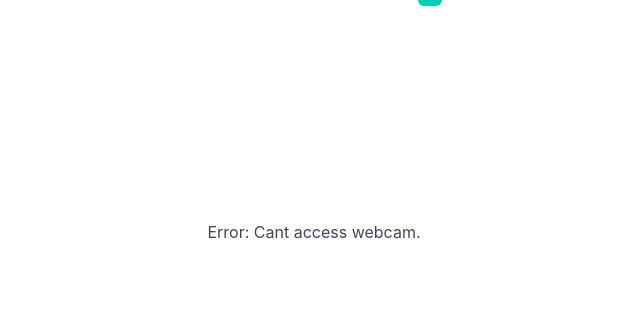
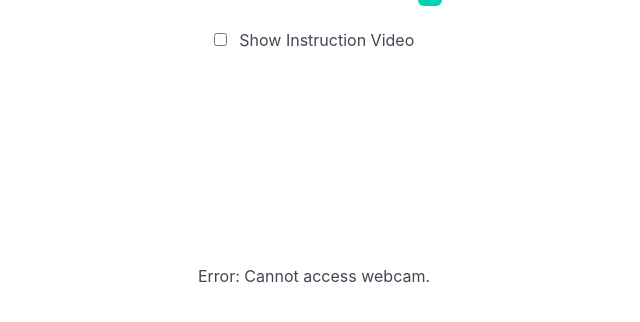
Before and after one commit to koenigscode/asl-project, a Django app: template server/app/templates/app/study.html in a window 1280 px wide. Shown: the part 162-484 px from the top of the page, without its empty margins (326-966 px from the left). Run offline with Django 5.2, Linux system fonts and the light colour scheme; the template is opened without the code that fills it, so the values that code supplies are empty; parts of the project's set-up code (start-up, migrations or seed data) failed here and were passed over.

Commit message:
#10 Show instruction video if checkbox is checked

```diff
--- a/server/app/templates/app/study.html
+++ b/server/app/templates/app/study.html
@@ -1,15 +1,32 @@
 {% extends "app/base.html" %}
+{% load static %}
 {% block title %}Study{% endblock %}
 
 {% block content %}
 <section class="section">
     <div class="container">
         <h1 class="title has-text-centered">Study</h1>
-        <h2 class="subtitle has-text-centered">Sign the following word: <span class="tag is-medium is-primary">{{ word }}</span></h2>
+        <h2 class="subtitle has-text-centered">
+            Sign the following word: <span class="tag is-medium is-primary">{{ word }}</span>
+        </h2>
 
         <div class="is-flex is-flex-direction-column is-align-items-center">
-            <video id="preview" autoplay muted style="max-width: 100%; transform: scaleX(-1);"></video>
-            <br>
+
+            <label class="checkbox mb-5">
+                <input type="checkbox" id="showInstructionSwitch">
+                <span class="ml-2">Show Instruction Video</span>
+            </label>
+
+            <div class="is-flex is-item-align-center is-justify-content-center mb-5">
+
+                <video id="preview" autoplay muted style="max-width: 100%; transform: scaleX(-1);" class="mr-3"></video>
+
+                <video id="instructionVideo" muted autoplay loop style="max-width: 50%; display: none;">
+                    <source src="{% static instruction_video %}" type="video/mp4">
+                    Your browser does not support the video tag.
+                </video>
+
+            </div>
 
             <div class="buttons" id="buttonContainer" style="display: none;">
                 <button class="button is-primary" id="startBtn">Start Recording</button>
@@ -34,23 +51,45 @@
     const status = document.getElementById('status');
     const buttonContainer = document.getElementById('buttonContainer');
     const nextBtn = document.getElementById('nextBtn');
+    const instructionVideo = document.getElementById('instructionVideo');
+    const showInstructionSwitch = document.getElementById('showInstructionSwitch');
+
+    function restoreCheckboxState() {
+        const isChecked = localStorage.getItem('showInstruction') === 'true';
+        showInstructionSwitch.checked = isChecked;
+        toggleInstructionVideo(isChecked);
+    }
+
+    function toggleInstructionVideo(show) {
+        instructionVideo.style.display = show ? 'block' : 'none';
+        if (show) {
+            instructionVideo.play();
+        } else {
+            instructionVideo.pause();
+            instructionVideo.currentTime = 0;
+        }
+    }
+
+    showInstructionSwitch.addEventListener('change', () => {
+        const isChecked = showInstructionSwitch.checked;
+        localStorage.setItem('showInstruction', isChecked);
+        toggleInstructionVideo(isChecked);
+    });
 
     async function initPreview() {
         try {
             stream = await navigator.mediaDevices.getUserMedia({video: true, audio: false});
             preview.srcObject = stream;
             status.textContent = 'Video preview is ready.';
-
-            // show buttons
             buttonContainer.style.display = 'flex';
         } catch (error) {
-            status.textContent = 'Error: Cant access webcam.';
+            status.textContent = 'Error: Cannot access webcam.';
         }
     }
 
     async function startRecording() {
         if (!stream) {
-            status.textContent = 'Cant access webcam.';
+            status.textContent = 'Cannot access webcam.';
             return;
         }
 
@@ -77,7 +116,7 @@
             const result = await response.json();
             status.textContent = response.ok ? result.result : `Error: ${result.error}`;
 
-            // hide buttons and video
+            // Hide elements after upload
             preview.style.display = 'none';
             buttonContainer.style.display = 'none';
             nextBtn.style.display = 'block';
@@ -109,6 +148,9 @@
     startBtn.addEventListener('click', startRecording);
     stopBtn.addEventListener('click', stopRecording);
 
-    window.onload = initPreview;
+    window.onload = () => {
+        restoreCheckboxState();
+        initPreview();
+    };
 </script>
 {% endblock %}
--- a/server/app/views.py
+++ b/server/app/views.py
@@ -30,9 +30,10 @@ def study(request):
     if WORDS is None:
         raise ValueError("Environment variable 'WORDS' is not set.")
     words = WORDS.split(',')
+    word = random.choice(words)
+    instruction_video = f"videos/{word}.mp4"
 
-
-    return render(request, 'app/study.html', {'word': random.choice(words)})
+    return render(request, 'app/study.html', {'word': word, 'instruction_video': instruction_video})
 
 
 @csrf_exempt
```
